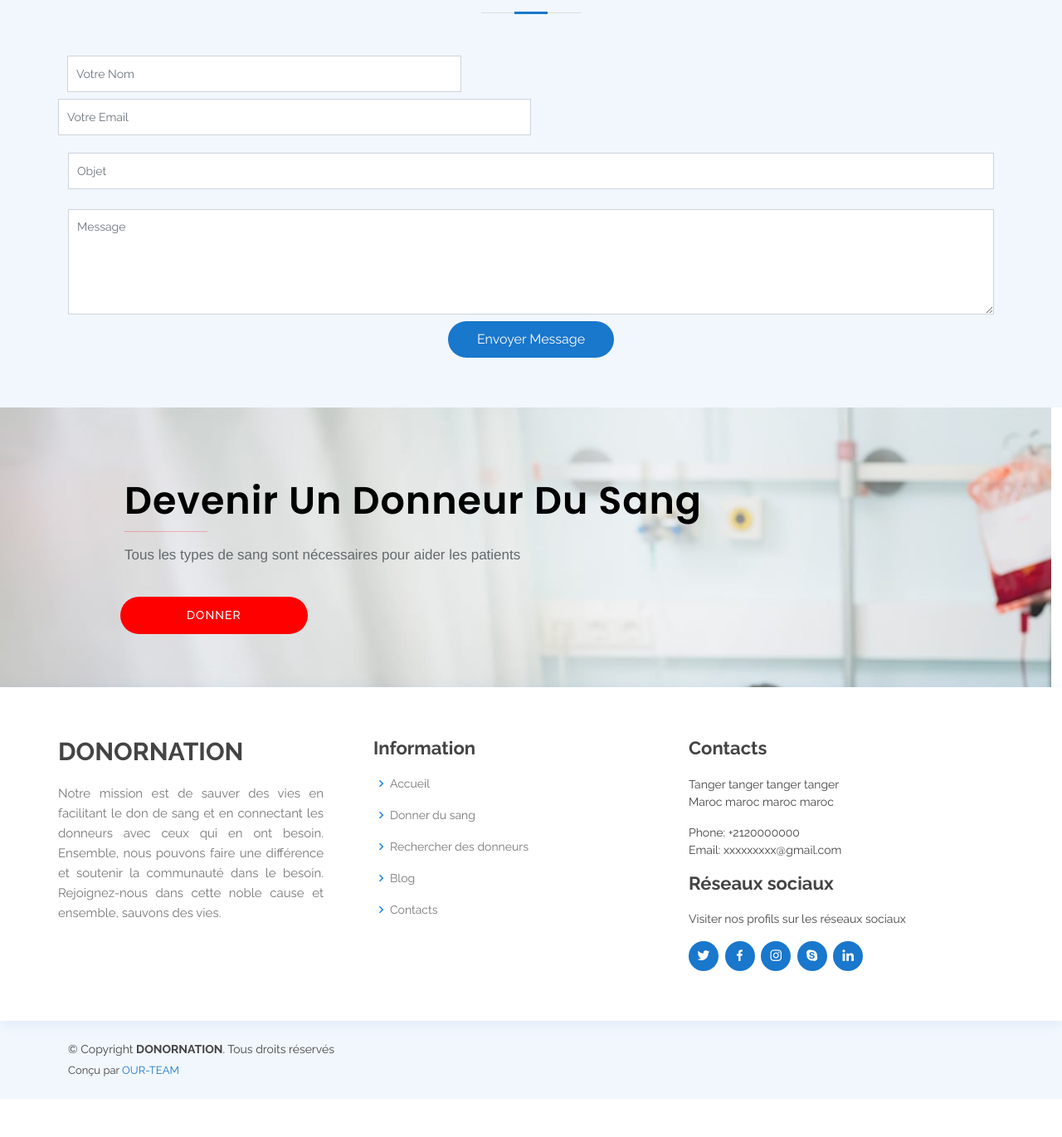
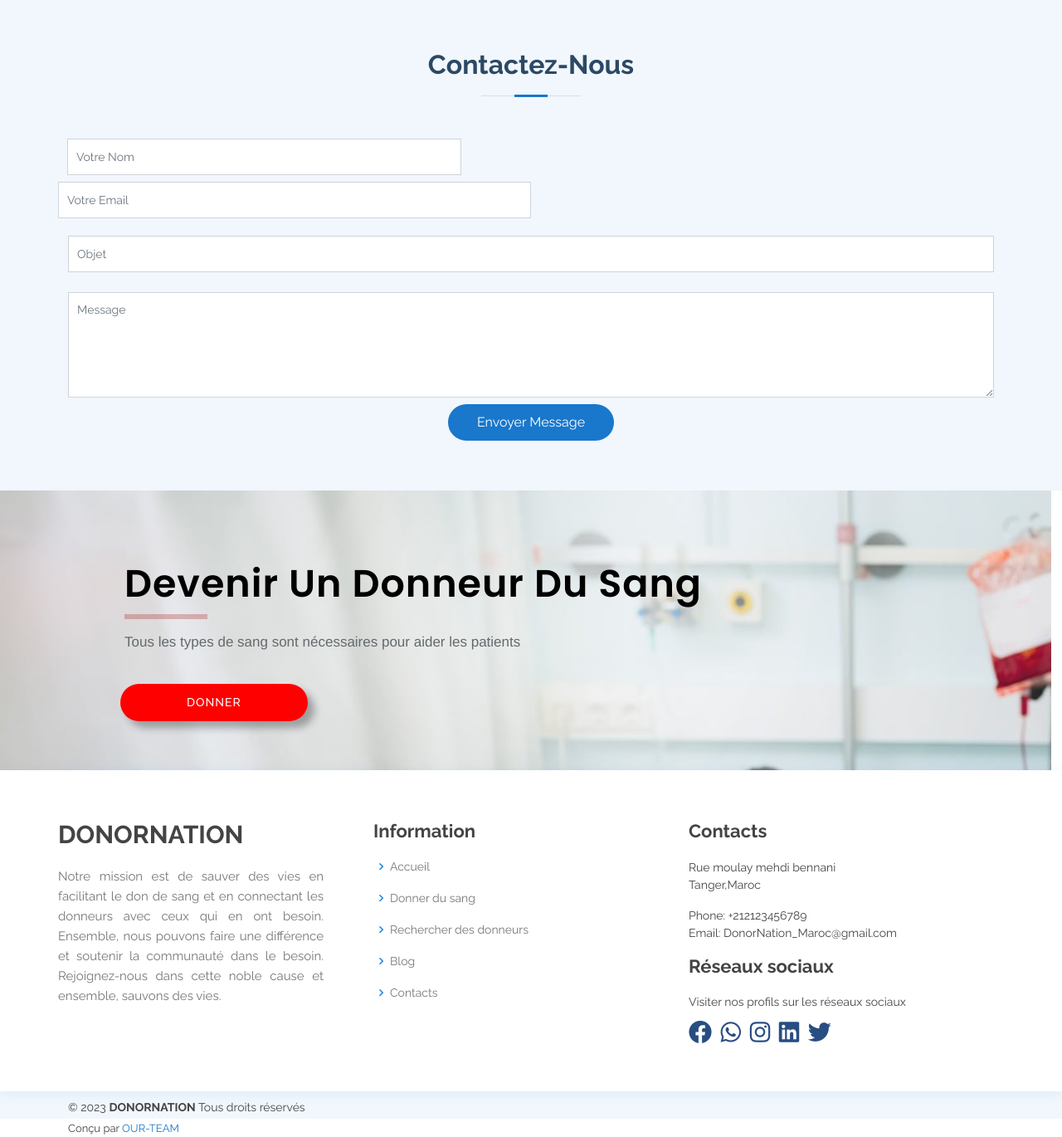
Before and after one commit to ADNAN-an/DonorNation-N, a Laravel app: page / in a window 1280 px wide. Shown: the part 2731-4101 px from the top of the page at 83% size. Before the commit the page ends 4055 px from the top, so only its background shows below. Run offline with Laravel 8, Linux system fonts and the light colour scheme; parts of the project's set-up code (start-up, migrations or seed data) failed here and were passed over; some libraries are stand-ins or nearby versions.

Commit message:
decoration

```diff
--- a/public/css/style.css
+++ b/public/css/style.css
@@ -514,11 +514,13 @@
   color: #fff;
   background: #ff0000;
   margin-right: 40px;
+  box-shadow: 8px 8px 10px rgba(0, 0, 0, 0.30);
 }
 
 #hero .btn-get-started:hover {
   background: #ffffff;
   color: #ff0000;
+  box-shadow: 4px 4px 6px rgba(0, 0, 0, 0.15);
 
 }
 
@@ -536,11 +538,13 @@
   color: #000000;
   background: #ffffff;
   margin-right: 40px;
+  box-shadow: 8px 8px 10px rgba(0, 0, 0, 0.30);
 }
 
 #hero .btn-get-started1:hover {
   background: #ff0000;
   color: #ffffff;
+  box-shadow: 4px 4px 6px rgba(0, 0, 0, 0.15);
 
 }
 
@@ -1857,7 +1861,7 @@
   /* justify-content: space-between; */
   margin-left: 75px;
   margin-top: 50px;
-  background-color: #e6f3ff;
+  background-color: #ffffff;
 
 }
 
@@ -1983,7 +1987,7 @@
 
   }
   .RRR{
-    background-color: #e6f3ff;
+    background-color: #ffffff;
   }
 
 /*--------------------------------------------------------------
--- a/resources/views/home.blade.php
+++ b/resources/views/home.blade.php
@@ -10,9 +10,65 @@
             <a href="{{ route('donner_sang') }}" class="btn-get-started scrollto">{{ __('site.donate_blood') }} </a>
             <a href="{{ url('/blood-donation-process') }}" class="btn-get-started1 scrollto">{{ __('site.learn_more') }}</a>
         </div>
-    </section><!-- End Hero -->
+    </section>
+    <!-- End Hero -->
+     {{-- QUI NOUS SOMME SECCTION      --}}
 
-    <section class="RRR">
+    <section id="QNS" >
+
+           <div class="leftx">
+            <img class="imagex" src="{{ asset('/public/img/donner.jpg') }}" alt="Image">
+        </div>
+
+
+       <div class="rightx" style="padding-top: 0px;" >
+
+         <h1>Qui nous sommes</h1>
+         <hr class="divider-line" style="max-width:100%;width:100px;margin-left: 0px;margin-top: 15px;margin-bottom: 15px; border: 3px solid #9e0000;">
+
+         <h2 style="text-align: justify;">
+           Nous sommes une équipe passionnée dédiée à la promotion du don de sang et à la sauvegarde des vies.
+           Notre mission est de faciliter la recherche de donneurs de sang pour répondre aux besoins urgents des patients.
+           Nous croyons en la générosité et en l'impact positif que chaque personne peut avoir en faisant don de son sang.
+           Avec notre plateforme conviviale et sécurisée, vous pouvez trouver rapidement des donneurs compatibles près de chez vous.
+           Nous nous engageons à garantir la confidentialité des informations et à assurer une expérience agréable et fiable pour tous les utilisateurs.
+           <p>   </p>
+          <br> Rejoignez-nous dans notre lutte pour sauver des vies et devenir un héros du don de sang
+
+         </h2>
+
+
+         <!-- <a href="#about" class="btn-get-started scrollto"> Learn more </a> -->
+         <a href="{{ route('donner') }}" class="btn-get-started1 scrollto">Donner maintenant </a>
+       </div>
+    </section>
+
+
+    {{-- ways to help SECTION  --}}
+    <section id="WTH" >
+        <div class="lefty">
+          <h1>Ways to help</h1>
+          <hr class="divider-line" style="max-width:100%;width:100px;margin-top: 10px; margin-left: 0px; border: 3px solid #9e0000;">
+
+          <h2 style="text-align: justify;">Blood Center is public donation center with blood donation members in the changing health care system. Founded in 1978, Blood Center is one of the nation’s oldest and largest nonprofit transfusion medicine organizations. We provide a blood and volunteer services across the US. With our national footprint, deep community roots and specialized services, we are the thread that connects people and resources together to fuel progress in transfusion medicine. </h2>
+          <h3> &nbsp;</h3>
+          <h4><i class="fa-solid fa-angle-right fa-xs" style="color: #1e3050;"></i> Inspiring people to give blood</h4>
+          <h4><i class="fa-solid fa-angle-right fa-xs" style="color: #1e3050;"></i> Specialist blood donors and clinical supervision.</h4>
+          <h4><i class="fa-solid fa-angle-right fa-xs" style="color: #1e3050;"></i> High quality assessment, diagnosis and treatment.</h4>
+          <h4><i class="fa-solid fa-angle-right fa-xs" style="color: #1e3050;"></i> Offering specialized patient services and pharmaceuticals</h4>
+          <h4><i class="fa-solid fa-angle-right fa-xs" style="color: #1e3050;"></i> Increasing communication with our members.</h4>
+          <h4><i class="fa-solid fa-angle-right fa-xs" style="color: #1e3050;"></i> Producing a safe and ready blood supply</h4>
+
+        </div>
+
+        <div class="righty">
+            <img class="imagey"  src="{{ asset('/public/img/waystohelp.jpg') }}" alt="Image">
+        </div>
+      </section>
+
+
+
+      <section class="RRR">
 
         <div style="align-content: center" class="flex-container flex text-center">
 
@@ -170,7 +169,7 @@
         letter-spacing: 1px;
       ">
             Devenir Un Donneur Du Sang</h1>
-        <hr class="divider-line" style="max-width:100%;width:100px;color: red;margin-left: 150px;margin-top: 0px;">
+        <hr class="divider-line" style="max-width:100%;width:100px;margin-left: 150px;margin-top: 0px; border: 3px solid #9e0000;">
 
 
         <h3
@@ -198,6 +197,7 @@
           padding-left: 80px;
           padding-right: 80px;
           border:none;
+          box-shadow: 8px 8px 10px rgba(0, 0, 0, 0.30);
 
 
 
--- a/resources/views/inc/footer.blade.php
+++ b/resources/views/inc/footer.blade.php
@@ -26,30 +26,31 @@
               <div class="col-lg-4 col-md-6 footer-links">
                  <div>
                  <h4>{{ __('site.contacts') }}</h4>
-                 <p>Tanger tanger tanger tanger<br>
-                   Maroc maroc maroc maroc </p>
-                 <p>Phone: +2120000000<br>
-                   Email: xxxxxxxxx@gmail.com</p>
+                 <p>Rue moulay mehdi bennani<br>
+                   Tanger,Maroc</p>
+                 <p>Phone: +212123456789<br>
+                   Email: DonorNation_Maroc@gmail.com</p>
               </div>
                <div>
                  <h4>{{ __('site.footer_social_media') }}</h4>
                   <p>{{ __('site.footer_visit_social_profiles') }} </p>
-                  <div class="social-links text-left text-md-right pt-3 pt-md-0">
-                   <a href="#" class="twitter"><i class="bx bxl-twitter"></i></a>
-                   <a href="#" class="facebook"><i class="bx bxl-facebook"></i></a>
-                   <a href="#" class="instagram"><i class="bx bxl-instagram"></i></a>
-                   <a href="#" class="google-plus"><i class="bx bxl-skype"></i></a>
-                   <a href="#" class="linkedin"><i class="bx bxl-linkedin"></i></a>
+                  <div class="social-linksz text-left text-md-right pt-3 pt-md-0">
+
+                   <a href="#" class="facebook"><i class="fa-brands fa-facebook fa-2xl" style="color: #284d82;margin-right:7px"></i></i></a>
+                   <a href="#" class="whatsapp"><i class="fa-brands fa-whatsapp fa-2xl" style="color: #284d82;margin-right:7px"></i></a>
+                   <a href="#" class="instagram"><i class="fa-brands fa-instagram fa-2xl"  style="color: #284d82;margin-right:7px"></i></a>
+                   <a href="#" class="linkedin"><i class="fa-brands fa-linkedin fa-2xl" style="color: #284d82;margin-right:7px"></i></a>
+                   <a href="#" class="twitter"><i class="fa-brands fa-twitter fa-2xl" style="color: #284d82;margin-right:7px"></i></a>
                  </div>
                 </div>
               </div>
         </div>
       </div>
     </div>
-    <div class="container d-md-flex py-4">
+    <div class="container d-md-flex py-4 " style="height: 40px;margin-top:-15px">
       <div class="me-md-auto text-center text-md-start">
         <div class="copyright">
-          &copy; Copyright <strong><span>DONORNATION</span></strong>. {{ __('site.footer_rights_reserved') }}
+          &copy; 2023 <strong><span>DONORNATION</span></strong> {{ __('site.footer_rights_reserved') }}
         </div>
         <div class="credits">
           {{ __('site.footer_designed_by') }} <a href="file:///C:/Users/juan/OneDrive/Bureau/PFA/FORMULAIRE-DONOR.html">OUR-TEAM</a>
```
Also changed, not shown: other parts of resources/views/home.blade.php (+4 -66 lines), resources/views/user_profile.blade.php (+24 -18 lines).
